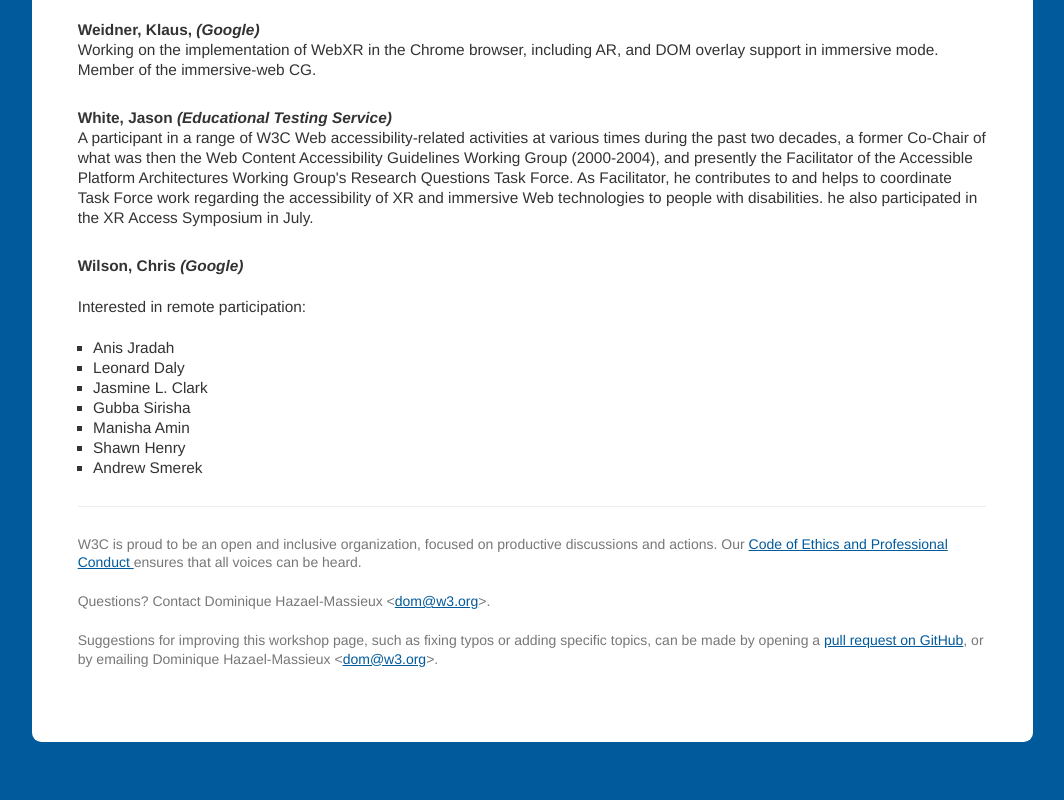
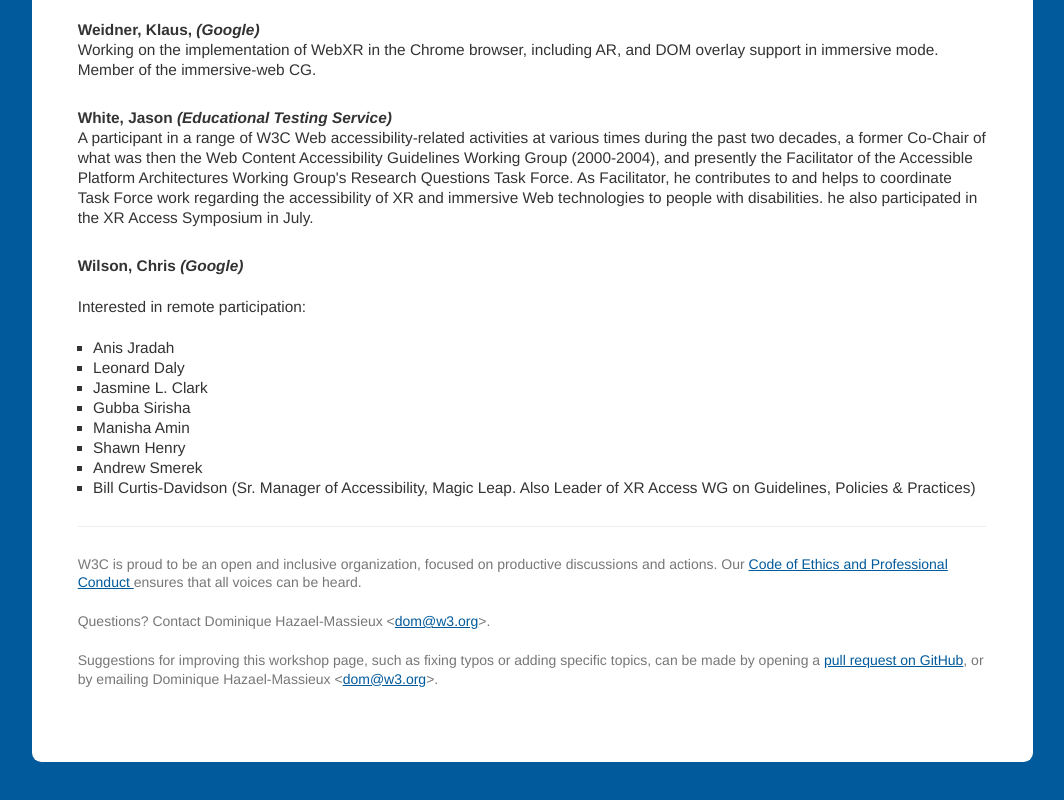
Before and after one commit to w3c/inclusive-xr-workshop, a plain HTML site: page participants.html in a window 1280 px wide. Shown: the part 11124-11924 px from the top of the page, without its empty margins (108-1172 px from the left). Drawn offline with Linux system fonts and the light colour scheme.

Commit message:
Add new remote participant

```diff
--- a/participants.html
+++ b/participants.html
@@ -349,6 +349,7 @@ Background in immersive digital storytelling for MSN and museum interactives </d
         <li>Manisha Amin</li>
         <li>Shawn Henry</li>
         <li>Andrew Smerek</li>
+        <li>Bill Curtis-Davidson (Sr. Manager of Accessibility, Magic Leap.  Also Leader of XR Access WG on Guidelines, Policies & Practices)</li>
       </ul>
 
     </main>
```
